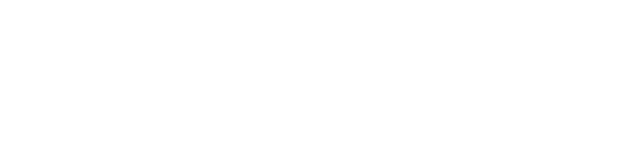
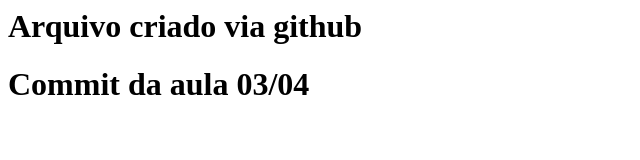
Before and after one commit to luiza46-code/website, a plain HTML site: page index.html in a window 1280 px wide. Shown: the whole page, without its empty margins (0-640 px from the left). Drawn offline with Linux system fonts and the light colour scheme.

Commit message:
alteração 03/04

```diff
--- a/index.html
+++ b/index.html
@@ -2,7 +2,8 @@
   <head>
     <title> git e github</title>
     <body>
-
+      <h1>Arquivo criado via github</h1>
+	   <h1>Commit da aula 03/04</h1>
     </body>
   </head>
 </html>
```
